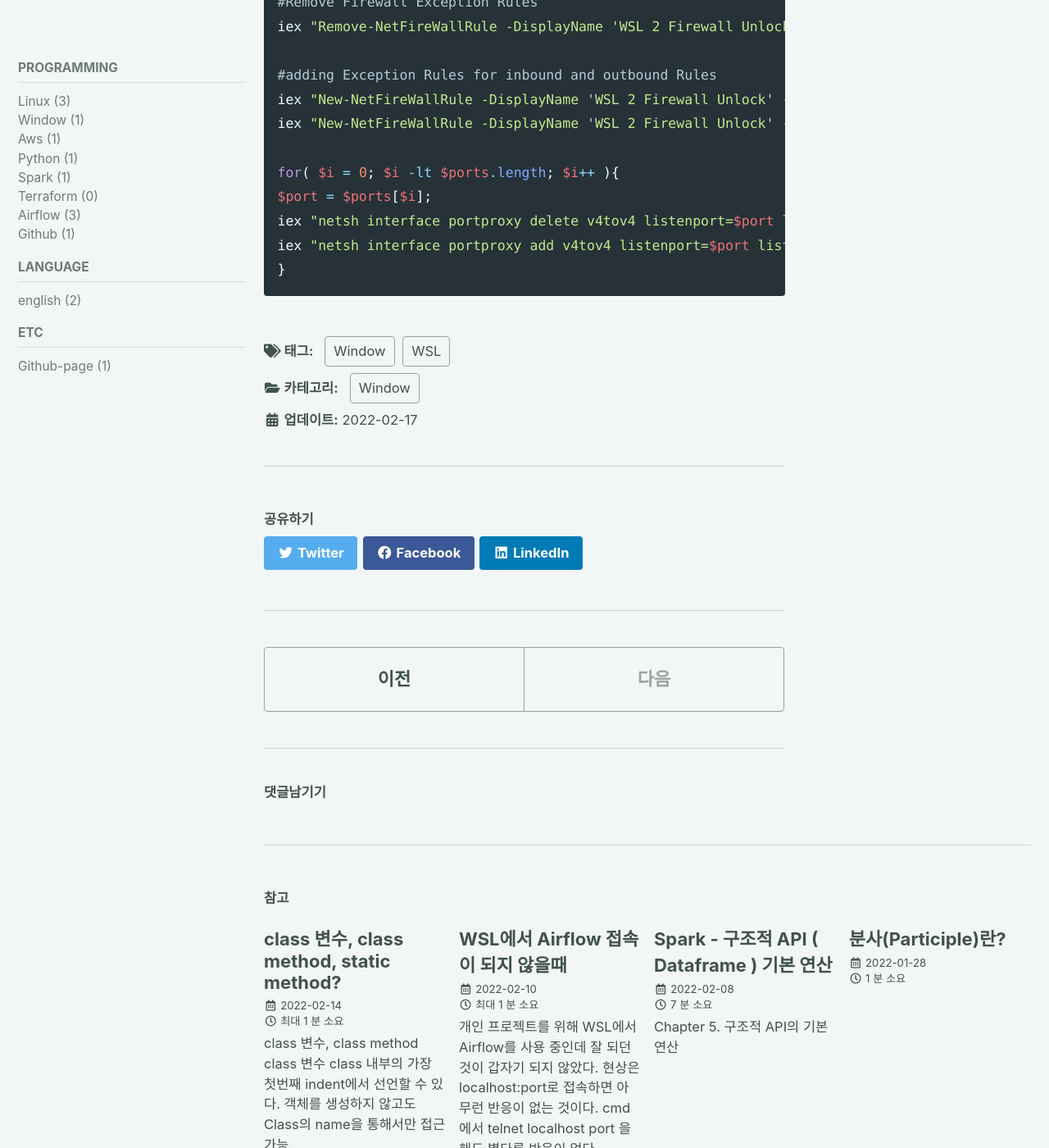
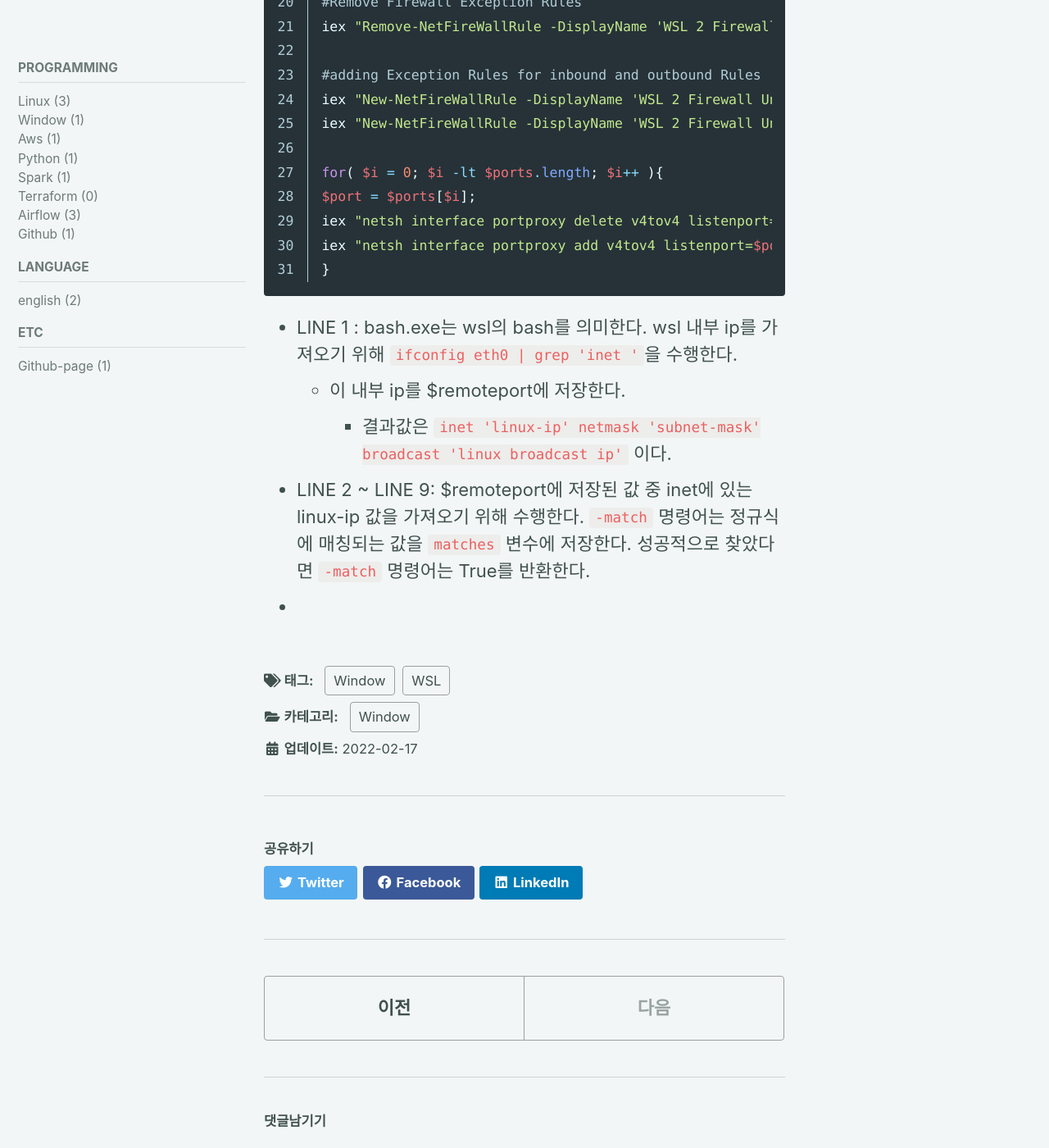
Before and after one commit to dlgldgldgld/dlgldgldgld.github.io, a Jekyll site: the page built from _posts/Window/2022-02-17-wsl_connect.md, in a window 1280 px wide and 1400 px high, scrolled down 3124 px. Shown: the whole window at 82% size. Built offline with Jekyll 4.4.1, drawn with Linux system fonts in a browser that asks for light colours; cached includes are drawn as plain includes; comment, search, counter and statistics services are not loaded; some of the changed text lies outside the part shown.

Commit message:
code line 추가, post 수정

````diff
--- a/_config.yml
+++ b/_config.yml
@@ -308,3 +308,10 @@ defaults:
       author_profile: false
 
 date_format: "%Y-%m-%d"
+
+markdown: kramdown
+kramdown:
+    highlighter: rouge
+    syntax_highlighter_opts:
+        block:
+            line_numbers: true
--- a/_posts/Window/2022-02-17-wsl_connect.md
+++ b/_posts/Window/2022-02-17-wsl_connect.md
@@ -46,6 +46,7 @@ WSL2는 일반 Ehternet이 아닌 vEthernet이라는 **Hypver-V의 Virtual Switc
 ## 적용 방법
 결론적으로 아래 스크립트를 한번 수행하면 된다. 각 과정에서 어떤 작업이 진행되는지 살펴보자.
 
+
 ```powershell
 $remoteport = bash.exe -c "ifconfig eth0 | grep 'inet '"
 $found = $remoteport -match '\d{1,3}\.\d{1,3}\.\d{1,3}\.\d{1,3}';
@@ -79,3 +80,9 @@ iex "netsh interface portproxy delete v4tov4 listenport=$port listenaddress=$add
 iex "netsh interface portproxy add v4tov4 listenport=$port listenaddress=$addr connectport=$port connectaddress=$remoteport";
 }
 ```
+
+- LINE 1 : bash.exe는 wsl의 bash를 의미한다. wsl 내부 ip를 가져오기 위해 `ifconfig eth0 | grep 'inet '`을 수행한다.
+  - 이 내부 ip를 $remoteport에 저장한다.
+    - 결과값은 `inet 'linux-ip' netmask 'subnet-mask' broadcast 'linux broadcast ip'` 이다.
+- LINE 2 ~ LINE 9: $remoteport에 저장된 값 중 inet에 있는 linux-ip 값을 가져오기 위해 수행한다. `-match` 명령어는 정규식에 매칭되는 값을 `matches` 변수에 저장한다. 성공적으로 찾았다면 `-match` 명령어는 True를 반환한다.
+-
````
